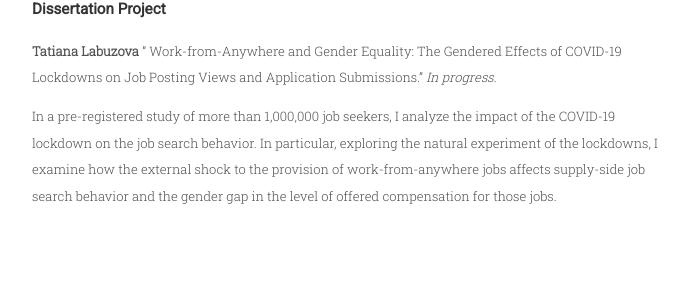
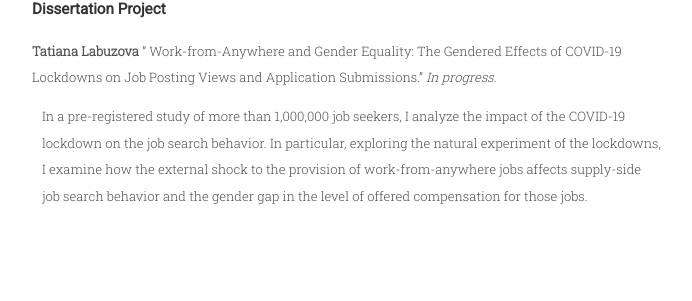
Before and after one commit to tatianalabuzova/tatianalabuzova.github.io, a Jekyll site: the page built from menu/research.md, in a window 1280 px wide. Shown: the part 495-796 px from the top of the page, without its empty margins (293-985 px from the left). Built offline with Jekyll 4.4.1, drawn with Linux system fonts in a browser that asks for light colours; some web fonts are replaced; our own code applies the rules of GitHub Pages for plain Markdown files.

Commit message:
Update research.md

```diff
--- a/menu/research.md
+++ b/menu/research.md
@@ -1,5 +1,6 @@
 ---
 layout: page
+title:
 ---
 
 
@@ -16,4 +17,4 @@ Bond, Brittany M., <b>Tatiana Labuzova</b>, and Roberto M. Fernandez. "At the Ex
 
 <b>Tatiana Labuzova</b> " Work-from-Anywhere and Gender Equality: The Gendered Effects of COVID-19 Lockdowns on Job Posting Views and Application Submissions." _In progress_.
 
-<p margin-left=30px>In a pre-registered study of more than 1,000,000 job seekers, I analyze the impact of the COVID-19 lockdown on the job search behavior. In particular, exploring the natural experiment of the lockdowns, I examine how the external shock to the provision of work-from-anywhere jobs affects supply-side job search behavior and the gender gap in the level of offered compensation for those jobs.</p>
+<p style="margin-left:10px">In a pre-registered study of more than 1,000,000 job seekers, I analyze the impact of the COVID-19 lockdown on the job search behavior. In particular, exploring the natural experiment of the lockdowns, I examine how the external shock to the provision of work-from-anywhere jobs affects supply-side job search behavior and the gender gap in the level of offered compensation for those jobs.</p>
```
